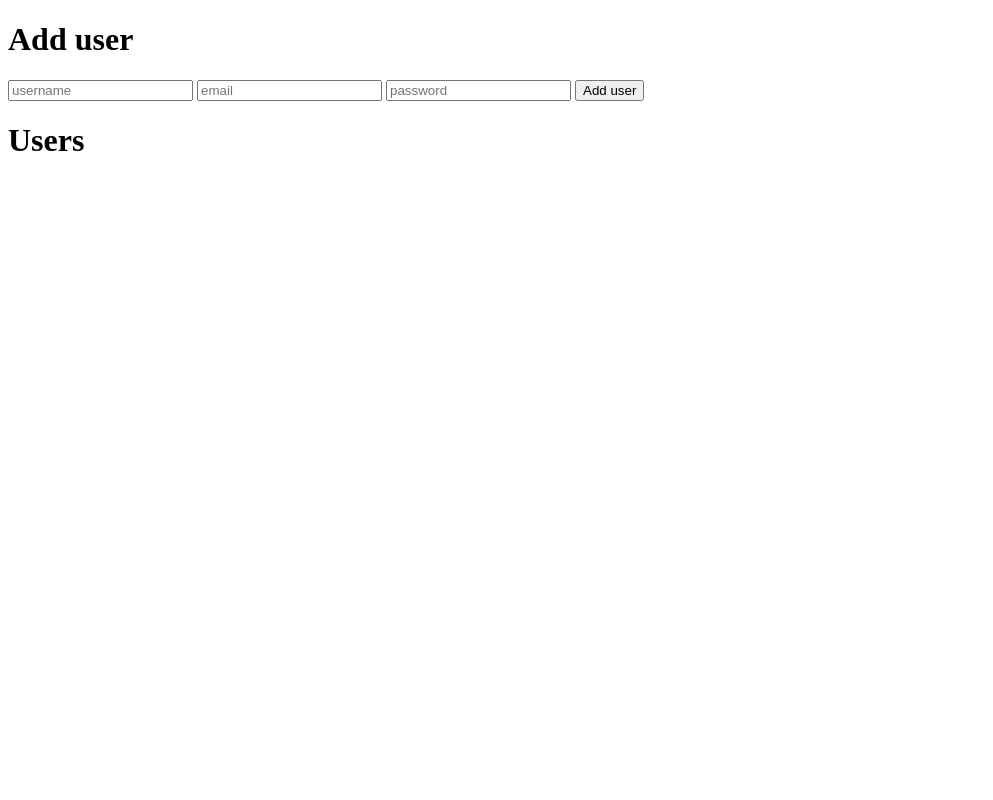
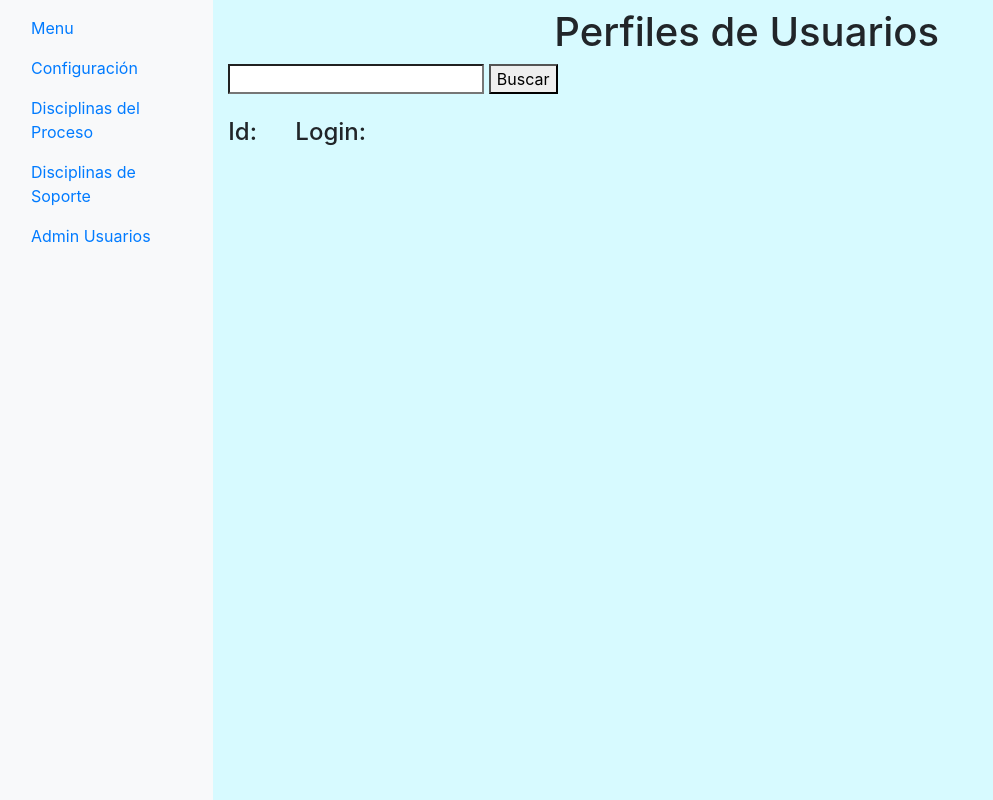
Before and after one commit to dwest06/Software---Ejer-3, a Flask app: page /crud in a window 1280 px wide. Shown: the whole page, without its empty margins (0-993 px from the left). Run offline with Flask 2, Linux system fonts and the light colour scheme; some libraries are stand-ins or nearby versions.

Commit message:
El front feo de jeancalo

```diff
--- a/templates/index.html
+++ b/templates/index.html
@@ -5,24 +5,47 @@
     <meta charset="UTF-8">
     <meta name="viewport" content="width=device-width, initial-scale=1.0">
     <meta http-equiv="X-UA-Compatible" content="ie=edge">
+
+    <!--Bootstrap-->
+    <link rel="stylesheet" href="https://stackpath.bootstrapcdn.com/bootstrap/4.3.1/css/bootstrap.min.css" integrity="sha384-ggOyR0iXCbMQv3Xipma34MD+dH/1fQ784/j6cY/iJTQUOhcWr7x9JvoRxT2MZw1T" crossorigin="anonymous">
+    <script src="https://stackpath.bootstrapcdn.com/bootstrap/4.3.1/js/bootstrap.min.js" integrity="sha384-JjSmVgyd0p3pXB1rRibZUAYoIIy6OrQ6VrjIEaFf/nJGzIxFDsf4x0xIM+B07jRM" crossorigin="anonymous"></script>
+    <link rel="stylesheet" href='style.css'>
   </head>
-  <body>
-    <h1>Add user</h1>
+<body style="background-color: rgb(215, 250, 255);">
+  <div class="container-fluid">
+    <div class="row">
+      <div class="col-2 collapse d-md-flex bg-light pt-2 min-vh-100" id="sidebar">
+        <ul class="nav flex-column flex-nowrap">
+          <li class="nav-item"><a class="nav-link" href="">Menu</a></li>
+          <li class="nav-item"><a class="nav-link" href="configuracion">Configuración</a></li>
+          <li class="nav-item"><a class="nav-link" href="proceso">Disciplinas del Proceso</a></li>
+          <li class="nav-item"><a class="nav-link" href="soporte">Disciplinas de Soporte</a></li>
+          <li class="nav-item"><a class="nav-link" href="adminusuarios">Admin Usuarios</a></li>
+        </ul>
+      </div>
+      <div class="col pt-2">
+        <h1 style="text-align: center;">Perfiles de Usuarios</h1>
+        <!--
         <form method="POST" action="/create-user">
           <input type="text" name="username" placeholder="username">
           <input type="email" name="email" placeholder="email">
           <input type="password" name="password" placeholder="password">
           <input type="submit" value='Add user'>
-    </form>
-    <h1>Users</h1>
-    <table>
+        </form>-->
+        <input type="search">
+        <button>Buscar</button>
+        <!--<h1>Users</h1>-->
+        <br><br>
+        <h4>Id:&nbsp;&nbsp;&nbsp;&nbsp;&nbsp;&nbsp;Login:</h4>
+        <table style="background-color:#bad0eb; border-radius: 10px;">
           {% for user in users %}
           <tr>
-          <td>
-            {{user.username}}
+            <td style="padding-left: 12px; padding-right: 12px;">
+              {{user.id}}
+              <br>
             </td>
             <td>
-            <form method="POST" action="/update">
+              <form method="POST" action="/update"></form>
                 <input type="hidden" value="{{user.username}}" name="oldusername">
                 <input type="text" value="{{user.username}}" name="newusername">
                 <input type="email" value="{{user.email}}" name="newemail">
@@ -38,5 +61,9 @@
           </tr>
           {% endfor %}
         </table>
+      </div>
+    </div>
+  </div>
+
 </body>
 </html>
```
Lines whose indentation alone changed are shown as unchanged.
